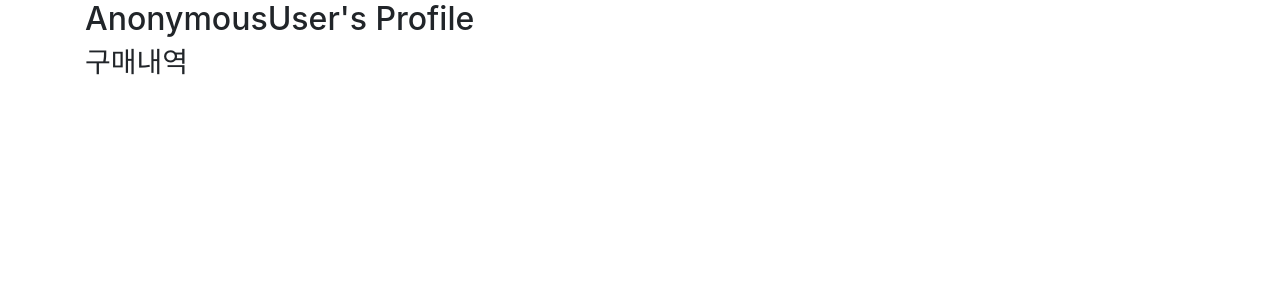
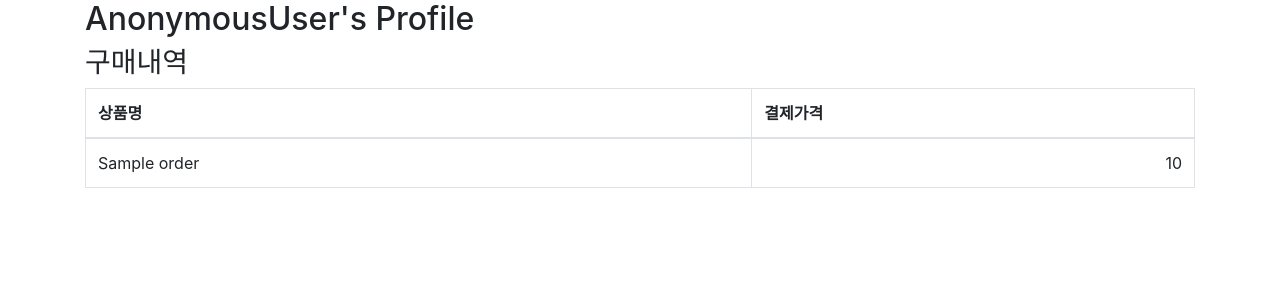
Before and after one commit to MDJuniooor/shoppingmallProject, a Django app: template accounts/templates/accounts/profile.html in a window 1280 px wide. Shown: the part 56-356 px from the top of the page. Run offline with Django 3.2, Linux system fonts and the light colour scheme; the template is opened without the code that fills it: most values are stand-ins (such as "Sample title", 1, 10 or a date in 2020); some libraries are stand-ins or nearby versions.

Commit message:
profile에서 주문 내역 확인

```diff
--- a/accounts/templates/accounts/profile.html
+++ b/accounts/templates/accounts/profile.html
@@ -1,4 +1,5 @@
 {% extends "accounts/layout.html"%}
+{% load humanize %}
 
 {% block content%}
 <div class="container">
@@ -7,6 +8,22 @@
             <h2>{{user}}'s Profile</h2>
             <h3>구매내역</h3>
 
+            <table class="table table-hover table-bordered">
+                <thead>
+                    <tr>
+                        <th>상품명</th>
+                        <th>결제가격</th>
+                    </tr>
+                </thead>
+                <tbody>
+                    {% for order in order_list %}
+                    <tr>
+                        <td>{{ order.name }}</td>
+                        <td class="text-right">{{ order.amount|intcomma }}</td>
+                    </tr>
+                    {% endfor %}
+                </tbody>
+            </table>
         </div>
     </div>
 </div>
--- a/shop/models.py
+++ b/shop/models.py
@@ -15,3 +15,6 @@ class order(models.Model):
     item = models.ForeignKey(Item, on_delete=models.CASCADE)
     name = models.CharField(max_length=100, verbose_name='상품명')
     amount = models.PositiveIntegerField(verbose_name='결제금액')
+
+    class Meta:
+        ordering = ('-id',)
```
Also changed, not shown: accounts/views.py (+6 -2 lines), db.sqlite3.
